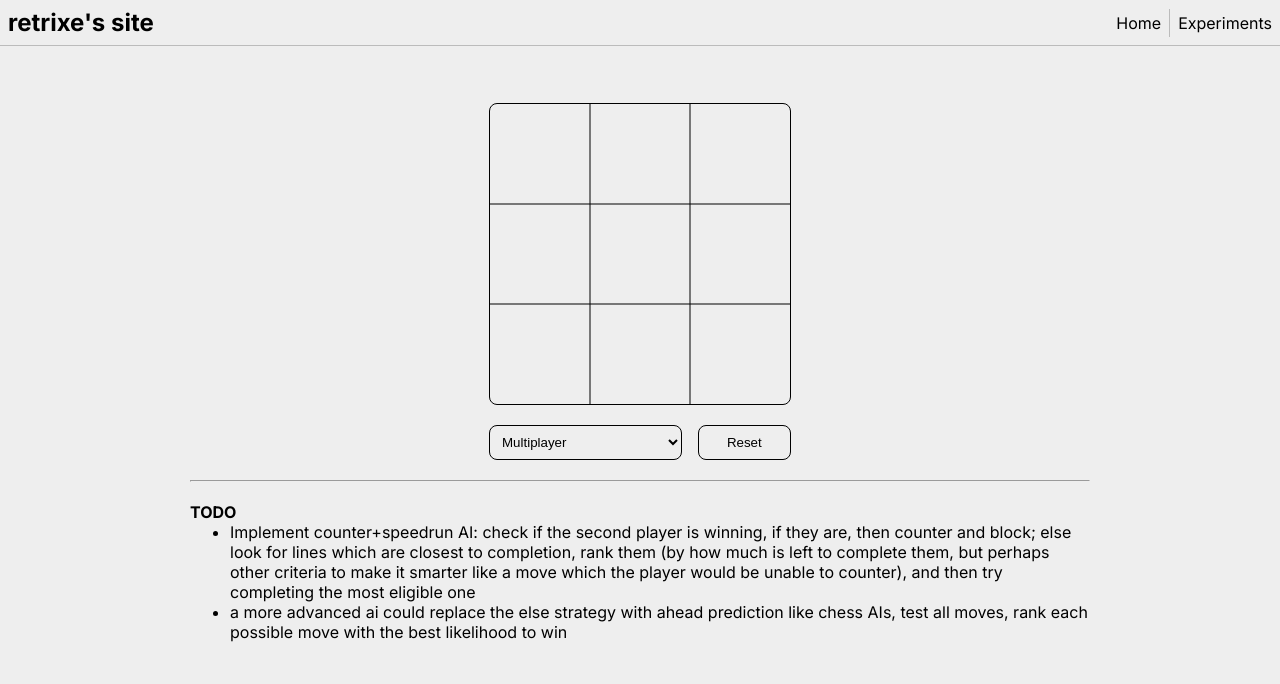
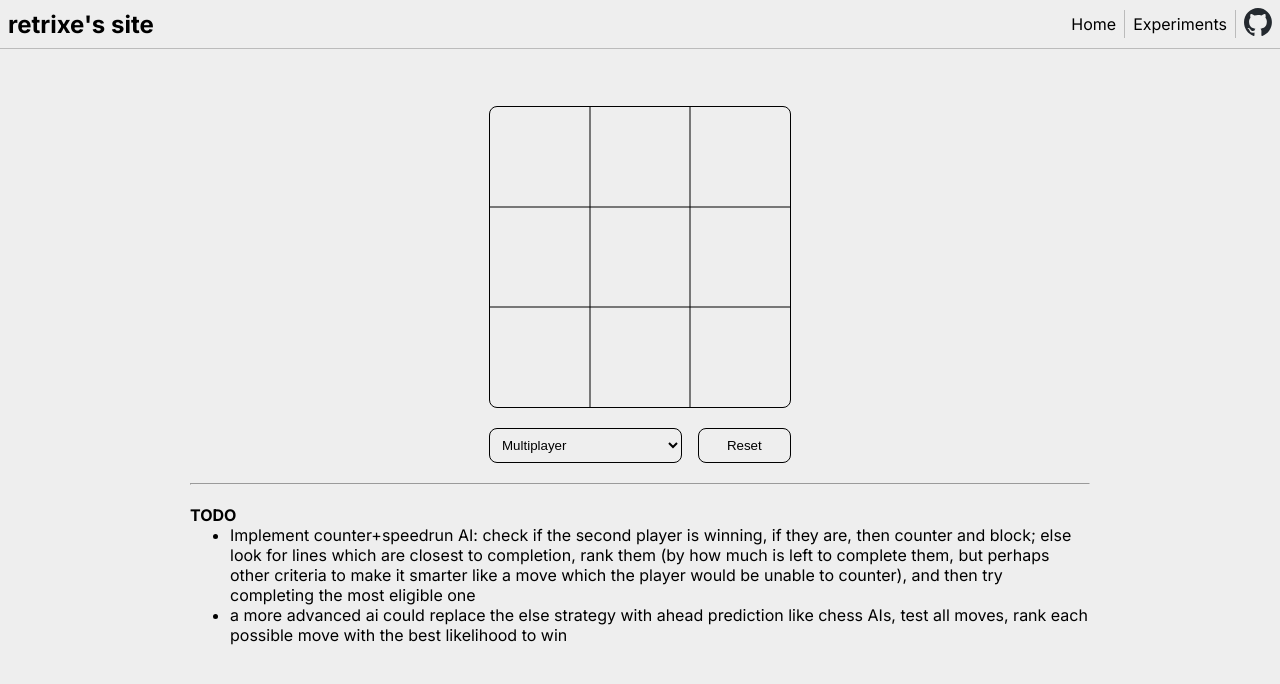
Before and after one commit to retrixe/retrixe, a Next.js app: page /experiments/tictactoe in a window 1280 px wide. Shown: the top 684 px of the page. Built offline with nearby package versions, Linux system fonts and the light colour scheme.

Commit message:
Add GitHub link, set scrollbar color, clean code

```diff
--- a/pages/_app.tsx
+++ b/pages/_app.tsx
@@ -28,6 +28,7 @@ const App = ({
 
         @media (prefers-color-scheme: dark) {
           :root {
+            color-scheme: dark;
             --link-color: #40e0d0; /* Color: Was Heliotrope (#df73ff), now Turquoise */
             --background-color: #111; /* Color: Was #333 */
             --color: #ffffff;
--- a/pages/index.tsx
+++ b/pages/index.tsx
@@ -13,9 +13,6 @@ import rehypeStringify from 'rehype-stringify'
 import { read } from 'to-vfile'
 
 const HomePageContent = styled(CentredContent)({
-  '@media (min-width: 968px)': {
-    // boxSizing: 'border-box', // Not really necessary, but the text is a bit misaligned without this.
-  },
   '& h3': { fontSize: '1.5em' }, // Copying h2 sizing here, just personal preference.
   '& a': { color: 'var(--link-color)' },
   '& *': { marginBottom: '1rem' },
--- a/src/TopBar.tsx
+++ b/src/TopBar.tsx
@@ -1,6 +1,9 @@
 import styled from '@emotion/styled'
+import Image from 'next/image'
 import Link from 'next/link'
 import { useRouter } from 'next/router'
+
+import githubMark from '../public/github-mark.svg'
 
 const TopBarContainer = styled.div({
   display: 'flex',
@@ -14,12 +17,13 @@ const TopBarContainer = styled.div({
 
 const StyledLink = styled(Link, {
   shouldForwardProp: prop => prop !== 'currentHref' && prop !== 'last',
-})<{ currentHref: string; href: string; last?: boolean }>(props => ({
+})<{ currentHref?: string; href: string; last?: boolean }>(props => ({
   color: props.currentHref === props.href ? 'var(--link-color)' : 'var(--color)',
   fontWeight: props.currentHref === props.href ? 'bold' : 'normal',
   textDecoration: /* props.currentHref !== props.href ? 'underline' : */ 'none',
   marginRight: props.last === true ? '0px' : '8px',
 }))
+const UnstyledLink = styled(Link)({ color: 'var(--color)', textDecoration: 'none' })
 
 const Divider = styled.div({
   borderLeft: '1px solid var(--divider-color)',
@@ -27,18 +31,28 @@ const Divider = styled.div({
   marginRight: '8px',
 })
 
+const GitHubImage = styled(Image)({
+  '@media (prefers-color-scheme: dark)': { filter: 'brightness(0) invert(1)' },
+})
+
 const TopBar = (): JSX.Element => {
   const router = useRouter()
 
   return (
     <TopBarContainer>
-      <h2 css={{ flex: 1 }}>retrixe's site</h2>
+      <h2 css={{ flex: 1 }}>
+        <UnstyledLink href='/'>retrixe's site</UnstyledLink>
+      </h2>
       <StyledLink href='/' currentHref={router.pathname}>
         Home
       </StyledLink>
       <Divider />
-      <StyledLink href='/experiments' currentHref={router.pathname} last>
+      <StyledLink href='/experiments' currentHref={router.pathname}>
         Experiments
+      </StyledLink>
+      <Divider />
+      <StyledLink href='https://github.com/retrixe' target='_blank' rel='noopener noreferrer' last>
+        <GitHubImage src={githubMark} alt='GitHub' height={28} width={28} />
       </StyledLink>
     </TopBarContainer>
   )
--- a/src/useDarkMode.ts
+++ b/src/useDarkMode.ts
@@ -4,8 +4,7 @@ const useDarkMode = (): boolean => {
   const [darkMode, setDarkMode] = useState(false)
 
   useEffect(() => {
-    // eslint-disable-next-line @typescript-eslint/strict-boolean-expressions
-    if (typeof window === 'undefined' || !window.matchMedia) return
+    if (typeof window === 'undefined' || typeof window.matchMedia !== 'function') return
 
     const mediaQuery = window.matchMedia('(prefers-color-scheme: dark)')
     setDarkMode(mediaQuery.matches)
```
Also changed, not shown: public/github-mark.svg (added).
